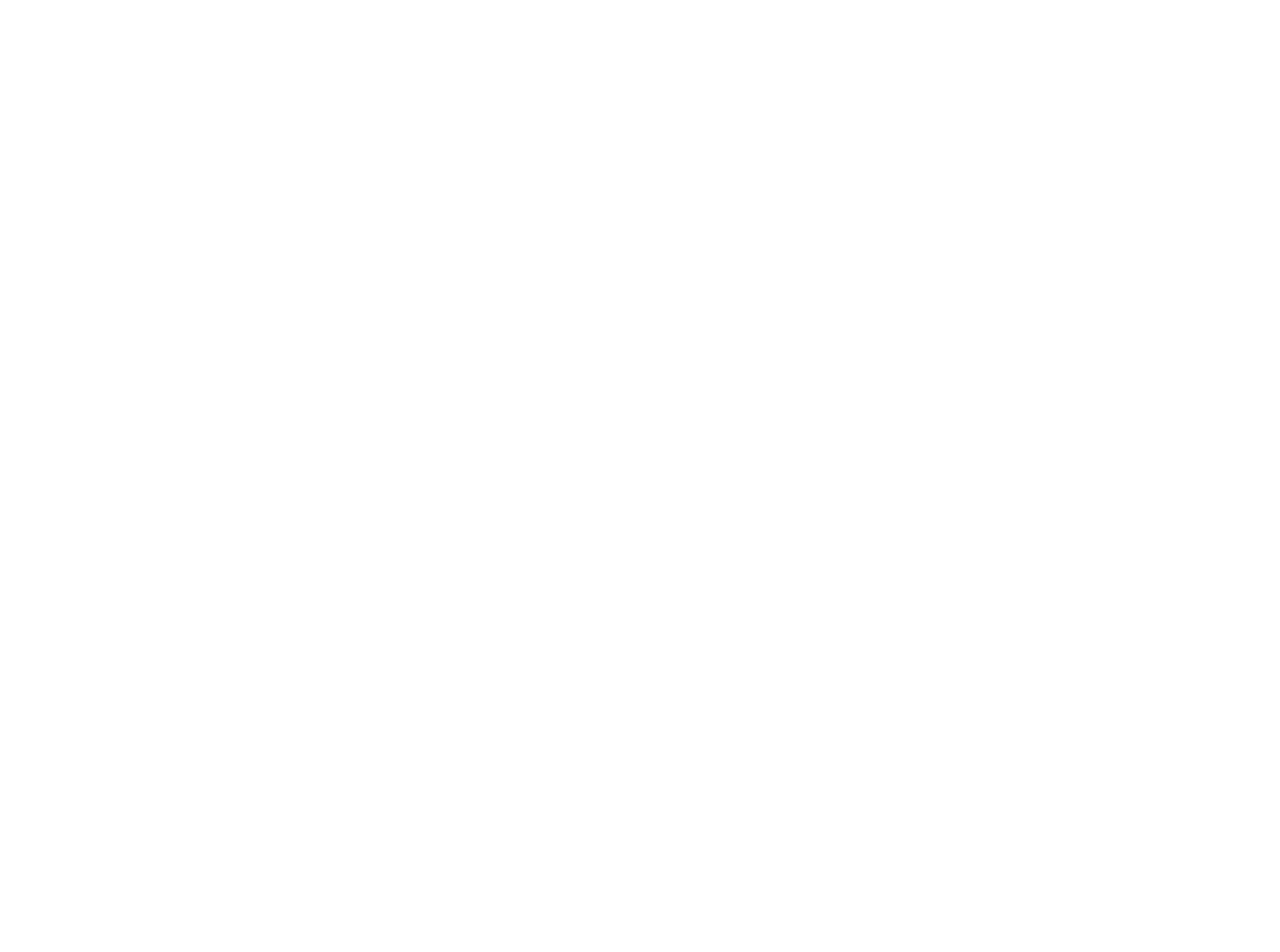
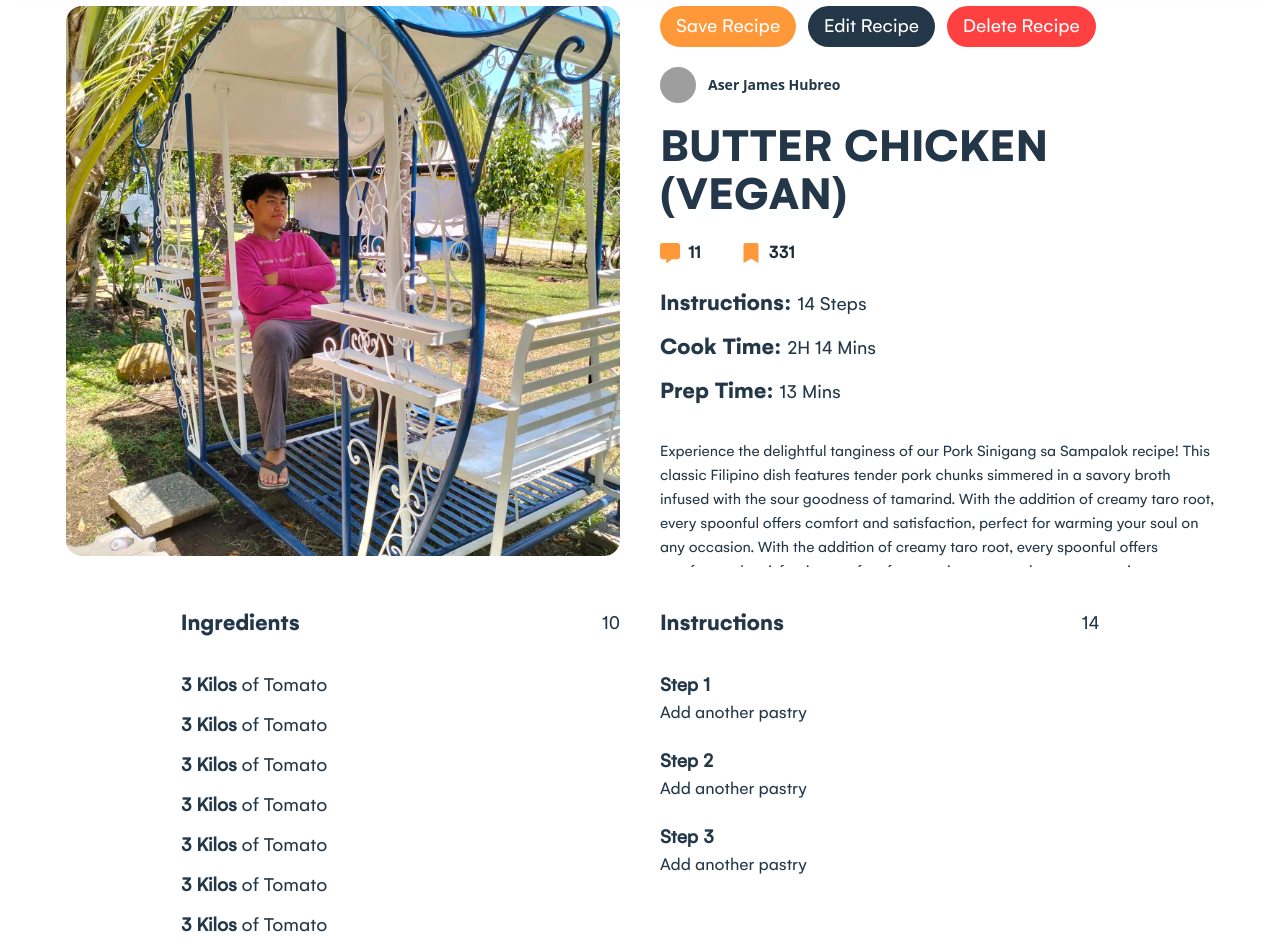
Before and after one commit to NighTzy-Godz/PlatedPal, a React (Vite) app in the folder client/: page /recipes/1 in a window 1280 px wide. Before the commit this address had no page. Shown: the part 120-1072 px from the top of the page. Before the commit the page ends 800 px from the top, so only its background shows below. Built offline with nearby package versions, Linux system fonts and the light colour scheme; grey boxes are pictures that could not be loaded.

Commit message:
Client - Added the Recipe Details

```diff
--- a/client/src/App.tsx
+++ b/client/src/App.tsx
@@ -13,6 +13,7 @@
 import { Toaster } from "sonner";
 import { useAuth } from "./hooks/AuthContext";
 import AddRecipe from "./pages/recipe/AddRecipe";
+import RecipeDetails from "./pages/recipe/RecipeDetails";
 
 function App() {
   const { token } = useAuth();
@@ -36,6 +37,7 @@
           {renderHomePage()}
 
           <Route path="/recipes" element={<Recipes />} />
+          <Route path="/recipes/:recipeId" element={<RecipeDetails />} />
           <Route path="/shopping" element={<Shopping />} />
           <Route path="/meal-planner" element={<MealPlanner />} />
           <Route path="/communities" element={<Communities />} />
--- a/client/src/components/common/Button.tsx
+++ b/client/src/components/common/Button.tsx
@@ -14,7 +14,7 @@
       variant: {
         main: "bg-mainColor text-white hover:bg-mainColorDark ",
         darkBlue: "bg-textColor text-white hover:bg-textColorDark",
-
+        danger: "bg-error text-white hover:bg-errorDark",
         default: "bg-white border text-textColor hover:border-gray-500 ",
       },
       size: {
--- /dev/null
+++ b/client/src/pages/recipe/RecipeDetails.tsx
@@ -0,0 +1,139 @@
+import React from "react";
+import IMG from "../../assets/imgs/test_img2.jpg";
+import Button from "../../components/common/Button";
+import { Link } from "react-router-dom";
+import { FaCommentAlt } from "react-icons/fa";
+import { FaBookmark } from "react-icons/fa";
+
+function RecipeDetails() {
+  return (
+    <div className="py-10">
+      <div className="container mx-auto">
+        <div className="flex gap-10 mb-10">
+          <div className="w-1/2">
+            <img
+              src={IMG}
+              alt=""
+              className="h-[550px] object-cover w-full rounded-2xl"
+            />
+          </div>
+          <div className="w-1/2 flex flex-col justify-center">
+            <div className="mb-5 flex gap-3">
+              <Button variant="main">Save Recipe</Button>
+              <Button variant="darkBlue">Edit Recipe</Button>
+              <Button variant="danger">Delete Recipe</Button>
+            </div>
+            <div className="mb-5 flex gap-3 items-center ">
+              <img
+                className="w-9 h-9 object-cover rounded-full "
+                src="https://res.cloudinary.com/doggodoggo228/image/upload/v1719548694/account_iu1nvc.png"
+                alt=""
+              />
+              <Link className="text-textColor font-semibold text-sm" to="#">
+                Aser James Hubreo
+              </Link>
+            </div>
+            <div className="mb-5">
+              <h3 className="text-textColor text-5xl">
+                BUTTER CHICKEN {"(VEGAN)"}
+              </h3>
+            </div>
+            <div className="flex gap-10 mb-5">
+              <div className=" flex gap-2 items-center">
+                <FaCommentAlt className="w-5 h-5 text-mainColor" />
+                <p className="text-textColorDark text-lg font-semibold">11</p>
+              </div>{" "}
+              <div className=" flex gap-2 items-center">
+                <FaBookmark className="w-5 h-5 text-mainColor" />
+                <p className="text-textColorDark text-lg font-semibold">331</p>
+              </div>
+            </div>
+            <div className="mb-5">
+              <h3 className="mb-3 text-2xl text-textColor">
+                Instructions:{" "}
+                <span className="font-medium text-xl">14 Steps</span>
+              </h3>
+              <h3 className="mb-3 text-2xl text-textColor">
+                Cook Time:{" "}
+                <span className="font-medium text-xl">2H 14 Mins</span>
+              </h3>
+              <h3 className="mb-3 text-2xl text-textColor">
+                Prep Time: <span className="font-medium text-xl">13 Mins</span>
+              </h3>
+            </div>
+
+            <div className="h-32   overflow-y-scroll">
+              <p className="text-textColor">
+                Experience the delightful tanginess of our Pork Sinigang sa
+                Sampalok recipe! This classic Filipino dish features tender pork
+                chunks simmered in a savory broth infused with the sour goodness
+                of tamarind. With the addition of creamy taro root, every
+                spoonful offers comfort and satisfaction, perfect for warming
+                your soul on any occasion. With the addition of creamy taro
+                root, every spoonful offers comfort and satisfaction, perfect
+                for warming your soul on any occasion.
+              </p>
+            </div>
+          </div>
+        </div>
+
+        <div className="flex mb-10 w-4/5 gap-10 mx-auto">
+          <div className="w-1/2 ">
+            <div className="flex items-center justify-between mb-8">
+              <h1 className="text-2xl text-textColor">Ingredients</h1>
+              <p className="text-xl text-textColor">10</p>
+            </div>
+            <p className="text-textColor text-xl mb-3">
+              <span className="font-semibold">3 Kilos</span> of Tomato
+            </p>{" "}
+            <p className="text-textColor text-xl mb-3">
+              <span className="font-semibold">3 Kilos</span> of Tomato
+            </p>{" "}
+            <p className="text-textColor text-xl mb-3">
+              <span className="font-semibold">3 Kilos</span> of Tomato
+            </p>{" "}
+            <p className="text-textColor text-xl mb-3">
+              <span className="font-semibold">3 Kilos</span> of Tomato
+            </p>{" "}
+            <p className="text-textColor text-xl mb-3">
+              <span className="font-semibold">3 Kilos</span> of Tomato
+            </p>{" "}
+            <p className="text-textColor text-xl mb-3">
+              <span className="font-semibold">3 Kilos</span> of Tomato
+            </p>{" "}
+            <p className="text-textColor text-xl mb-3">
+              <span className="font-semibold">3 Kilos</span> of Tomato
+            </p>{" "}
+            <p className="text-textColor text-xl mb-3">
+              <span className="font-semibold">3 Kilos</span> of Tomato
+            </p>
+          </div>
+          <div className="w-1/2 ">
+            <div className="flex items-center justify-between mb-8">
+              <h1 className="text-2xl text-textColor">Instructions </h1>
+              <p className="text-xl text-textColor">14</p>
+            </div>
+            <div className="mb-5">
+              <p className="text-textColor font-semibold text-xl">Step 1</p>
+              <p className="text-textColor text-lg">Add another pastry</p>
+            </div>
+            <div className="mb-5">
+              <p className="text-textColor font-semibold text-xl">Step 2</p>
+              <p className="text-textColor text-lg">Add another pastry</p>
+            </div>{" "}
+            <div className="mb-5">
+              <p className="text-textColor font-semibold text-xl">Step 3</p>
+              <p className="text-textColor text-lg">Add another pastry</p>
+            </div>
+          </div>
+        </div>
+
+        <div className="w-4/5 mx-auto">
+          <h1 className="text-2xl text-textColor">Notes will be here soon</h1>
+        </div>
+      </div>
+    </div>
+  );
+}
+
+export default RecipeDetails;
```
Also changed, not shown: client/src/assets/imgs/test_img.jpg (added), client/src/assets/imgs/test_img2.jpg (added).
